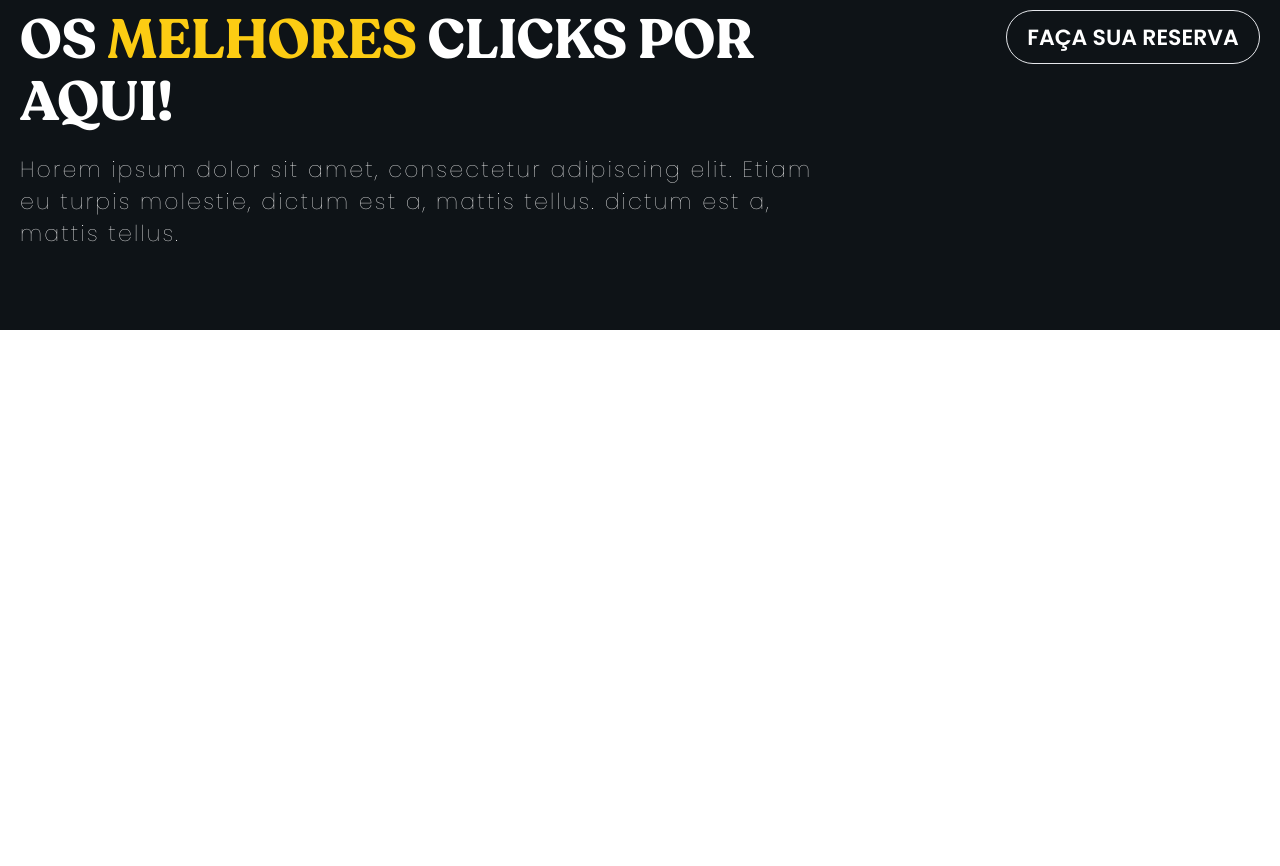
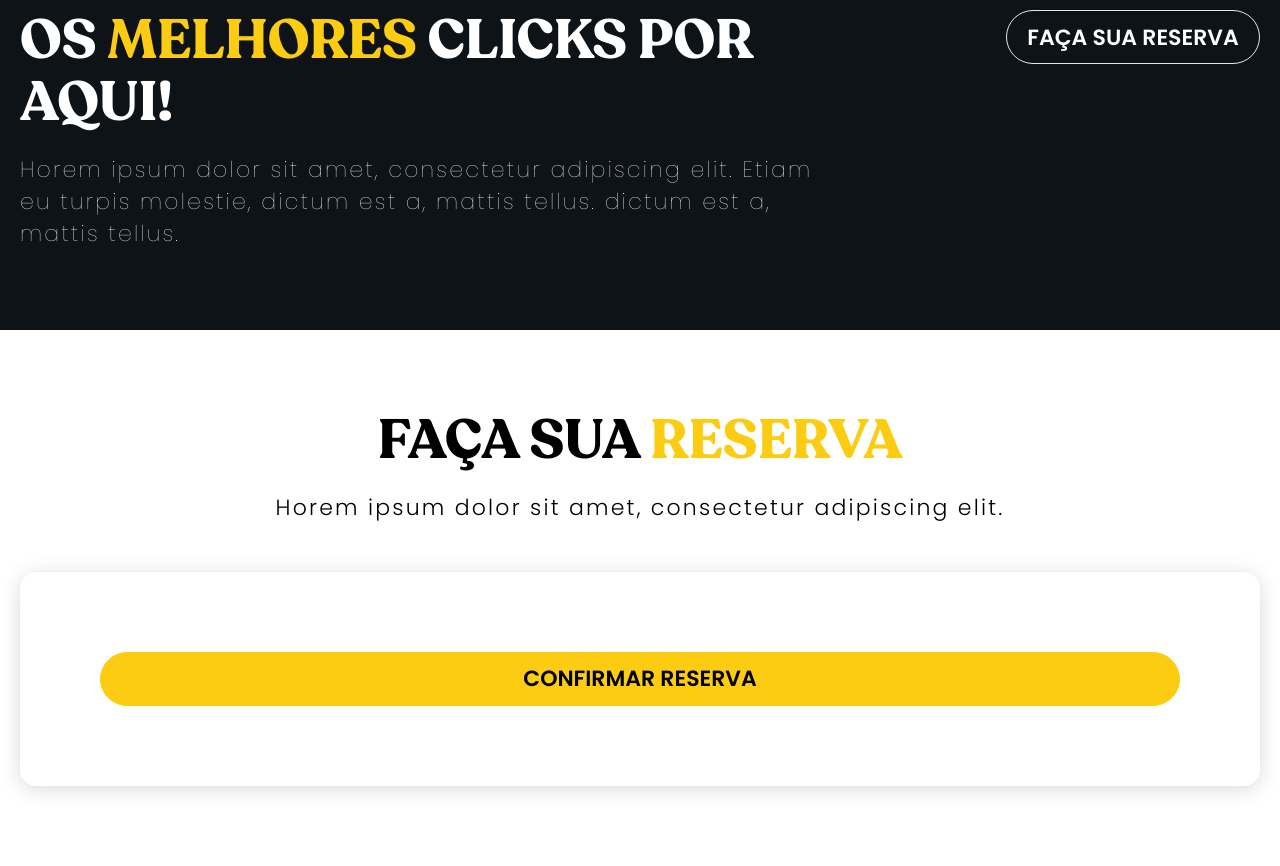
Before and after one commit to jpdrsanchez/santo-portuga, a website with bundled scripts: page index.html in a window 1280 px wide. Shown: the part 2873-3739 px from the top of the page. Before the commit the page ends 3203 px from the top, so only its background shows below. Built offline with nearby package versions, Linux system fonts and the light colour scheme.

Commit message:
feat: init contact section

```diff
--- a/index.html
+++ b/index.html
@@ -257,6 +257,17 @@
       </div>
     </div>
   </section>
+  <section class="py-14 md:py-20 relative">
+    <div class="container">
+      <h2 class="site-title site-title--black text-center">
+        Faça sua <span>reserva</span>
+      </h2>
+      <p class="site-text text-center text-black font-light pb-12">Horem ipsum dolor sit amet, consectetur adipiscing elit.</p>
+      <div class="form-box">
+        <button class="site-button site-button--yellow w-full max-w-full">Confirmar reserva</button>
+      </div>
+    </div>
+  </section>
   <script src="./scripts.js" type="module" async></script>
 </body>
 </html>
--- a/src/styles/sections.components.css
+++ b/src/styles/sections.components.css
@@ -189,4 +189,9 @@
     @apply absolute top-0 right-0 h-full w-[388px] z-30 pointer-events-none;
     background: linear-gradient(-90deg, #0E1317 0%, rgba(14, 19, 23, 0) 100%);
   }
+
+  .form-box {
+    @apply rounded-2xl relative bg-white p-20;
+    box-shadow: 0px 3px 20px 0px rgba(0, 0, 0, 0.15);
+  }
 }
```
Also changed, not shown: styles.css.
